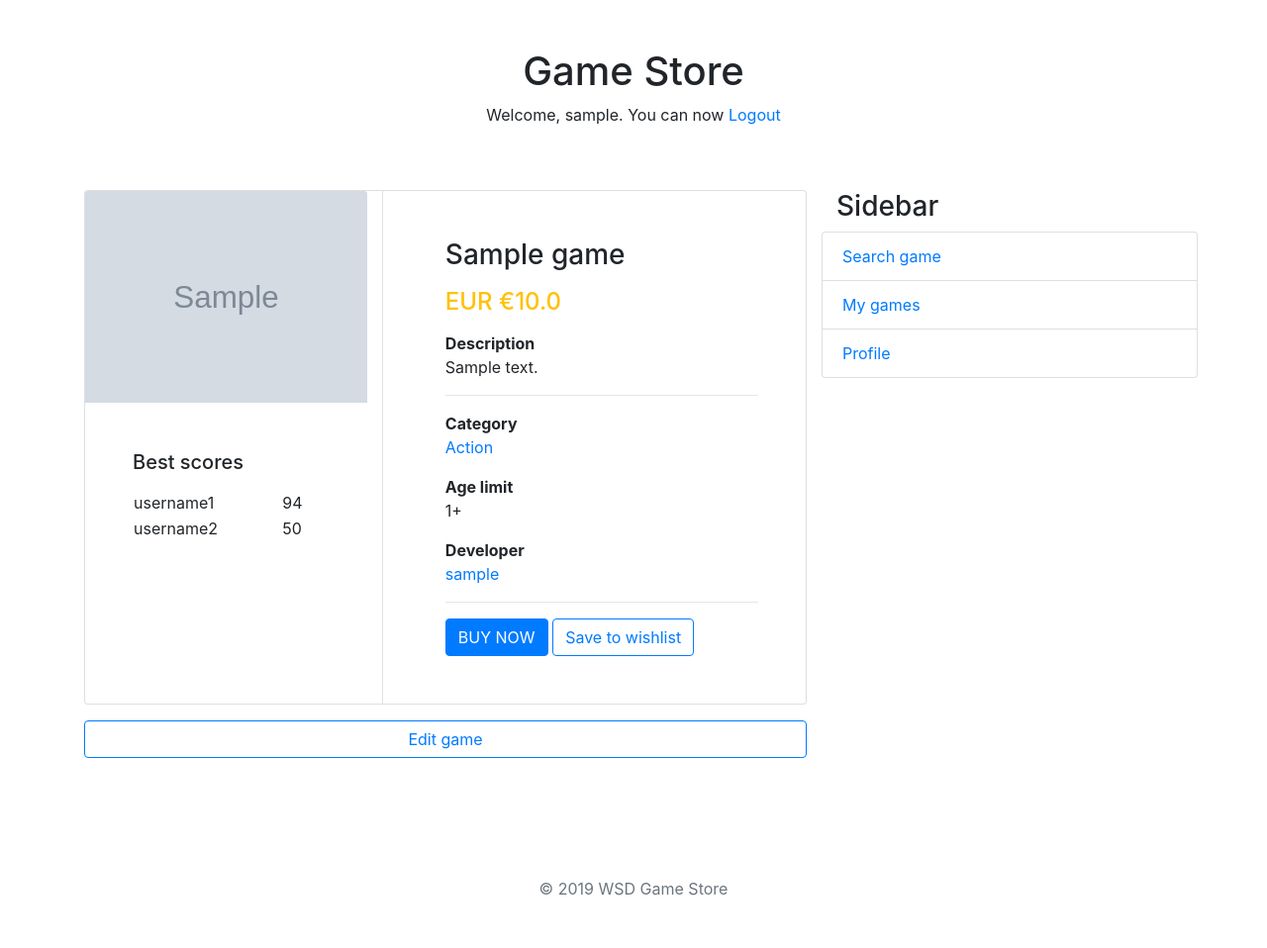
After one commit to sashatoday/Online_Gamestore, a Django app: page /games/1/ in a window 1280 px wide. The commit adds this page. Shown: the whole page at 99% size. Run offline with Django 3.2, Linux system fonts and the light colour scheme; a user stored in the database is signed in; tables that the repository leaves empty hold one stand-in row (values such as "Sample post"); grey boxes marked "Sample" are stand-in pictures; some libraries are stand-ins or nearby versions.

Commit message:
Implement views and templates: game details, uploaded games, my games, all games

```diff
--- a/app/app/settings.py
+++ b/app/app/settings.py
@@ -120,7 +120,12 @@ USE_TZ = True
 # Static files (CSS, JavaScript, Images)
 # https://docs.djangoproject.com/en/2.1/howto/static-files/
 
+STATIC_ROOT = 'staticfiles'
 STATIC_URL = '/static/'
+
+STATICFILES_DIRS = (
+    os.path.join(BASE_DIR, 'static'),
+)
 
 REST_FRAMEWORK = {
     'DEFAULT_PAGINATION_CLASS': 'rest_framework.pagination.PageNumberPagination',
--- a/app/gamestore/templates/base.html
+++ b/app/gamestore/templates/base.html
@@ -37,9 +37,9 @@
         <!-- A placeholder for the side bar. should be removed with actual sidebar content -->
         <h3>Sidebar</h3>
         <ul class="row list-group">
-          <li class="list-group-item"><a href="#">Search game</a></li>
+          <li class="list-group-item"><a href="/search_game">Search game</a></li>
           {% if user.is_authenticated %}
-              <li class="list-group-item"><a href="#">My games</a></li>
+              <li class="list-group-item"><a href="/my_games">My games</a></li>
               <li class="list-group-item"><a href="/profile">Profile</a></li>
               {% if developer %}
                   <li class="list-group-item"><a href="/uploaded_games">Uploaded games</a></li>
--- /dev/null
+++ b/app/gamestore/templates/game/game_description.html
@@ -0,0 +1,75 @@
+{% extends "base.html" %}
+{% load static %}
+
+{% block title %}{{ game.name }}{% endblock %}
+
+{% block content %}
+
+
+<div class="card">
+	<div class="row">
+		<aside class="col-sm-5 border-right">
+<article class="gallery-wrap">
+  <div>
+  {% if not game.pictureUrl %}
+    <img class="card-img-top" src="{% static 'images/default_pic.png' %}" alt="Default Game Picture">
+  {% else %}
+    <img class="card-img-top" src={{ game.pictureUrl }} alt="Game Picture">
+  {% endif %}
+  </div>
+</article>
+<article class="card-body p-5">
+  <div>
+      <h5 class="title mb-3">Best scores</h5>
+    <table style="width:100%">
+      <tr>
+        <td>username1</td>
+        <td>94</td>
+      </tr>
+      <tr>
+        <td>username2</td>
+        <td>50</td>
+      </tr>
+    </table>
+   </div>
+</article>
+		</aside>
+		<aside class="col-sm-7">
+<article class="card-body p-5">
+	<h3 class="title mb-3">{{ game.name }}</h3>
+<p>
+	<span class="price h4 text-warning">
+		<span class="currency">EUR €</span><span class="num">{{ game.price }}</span>
+	</span>
+</p>
+<dl>
+  <dt>Description</dt>
+  <dd><p>{{ game.description }}</p></dd>
+</dl>
+<hr>
+<dl>
+  <dt>Category</dt>
+  <a href="#"><dd>{{ game.get_category_display }}</dd></a>
+</dl>
+<dl>
+  <dt>Age limit</dt>
+  <dd>{{ game.age_limit }}+</dd>
+</dl>
+<dl>
+  <dt>Developer</dt>
+  <a href="#"><dd>{{ game.developer.user.username }}</dd></a>
+</dl>
+
+<hr>
+	<a href="#" class="btn btn-primary text-uppercase"> Buy now </a>
+	<a href="#" class="btn btn-outline-primary"> <i class="fas fa-shopping-cart"></i> Save to wishlist </a>
+</article> <!-- card-body.// -->
+		</aside> <!-- col.// -->
+	</div> <!-- row.// -->
+</div> <!-- card.// -->
+
+{% if owner %}
+    <a class="btn btn-outline-primary btn-block mt-3" href="#" role="button">Edit game</a>
+{% endif %}
+
+{% endblock %}
--- a/app/gamestore/urls.py
+++ b/app/gamestore/urls.py
@@ -7,7 +7,10 @@ urlpatterns = [
     re_path(r'^login/$', account.login, name='login'),
     re_path(r'^signup/$', account.signup, name='signup'),
     re_path(r'^logout/$', account.logout_user, name='logout_user'),
+    re_path(r'^profile/$', account.profile, name='profile'),
+    re_path(r'^search_game/$', game.search_game, name='search_game'),
+    re_path(r'^my_games/$', game.show_my_games, name='my_games'),
+    re_path(r'^games/(?P<game_id>[0-9]+)/$', game.game_description, name='game_description'),
     re_path(r'^uploaded_games/$', game.show_uploaded_games, name='uploaded_games'),
     re_path(r'^add_game/$', game.add_game, name='adding_game'),
-    re_path(r'^profile/$', account.profile, name='profile'),
 ]
--- a/app/gamestore/views/game.py
+++ b/app/gamestore/views/game.py
@@ -1,7 +1,47 @@
 from django.shortcuts import render, redirect
-from gamestore.models import UserProfile, Game
+from gamestore.models import *
 from gamestore.forms import GameForm
 from django.contrib.auth.decorators import login_required
+from django.shortcuts import get_object_or_404
+
+@login_required(login_url='/login/')
+def search_game(request):
+    developer = request.user.userprofile.is_developer()
+    # TODO: process search input and filter objects
+    games = Game.objects.all()
+    args = {
+        'games' : games,
+        'developer' : developer,
+    }
+    return render(request, "game/search_game.html", args)
+
+@login_required(login_url='/login/')
+def show_my_games(request):
+    user = request.user.userprofile
+    developer = user.is_developer()
+    purchased_games = Game.objects.filter(purchasedGame__in=Purchase.objects.filter(buyer=user))
+    games = Game.objects.all()
+    args = {
+        'games' : purchased_games,
+        'developer' : developer,
+    }
+    return render(request, "game/my_games.html", args)
+
+@login_required(login_url='/login/')
+def game_description(request, game_id):
+    developer = request.user.userprofile.is_developer()
+    game = get_object_or_404(Game, id=game_id)
+    if game.developer == request.user.userprofile:
+        owner = True
+    else:
+        owner: False
+
+    args = {
+        'game' : game,
+        'developer' : developer,
+        'owner' : owner,
+    }
+    return render(request, "game/game_description.html", args)
 
 @login_required(login_url='/login/')
 def show_uploaded_games(request):
```
Also changed, not shown: app/gamestore/templates/account/login.html (+3 -5 lines), app/gamestore/templates/game/games_list.html (added, +25 -0 lines), app/gamestore/templates/game/my_games.html (added, +11 -0 lines), app/gamestore/templates/game/search_game.html (added, +18 -0 lines), app/gamestore/templates/game/uploaded_games.html (+3 -6 lines), app/gamestore/static/images/default_pic.png (added).
